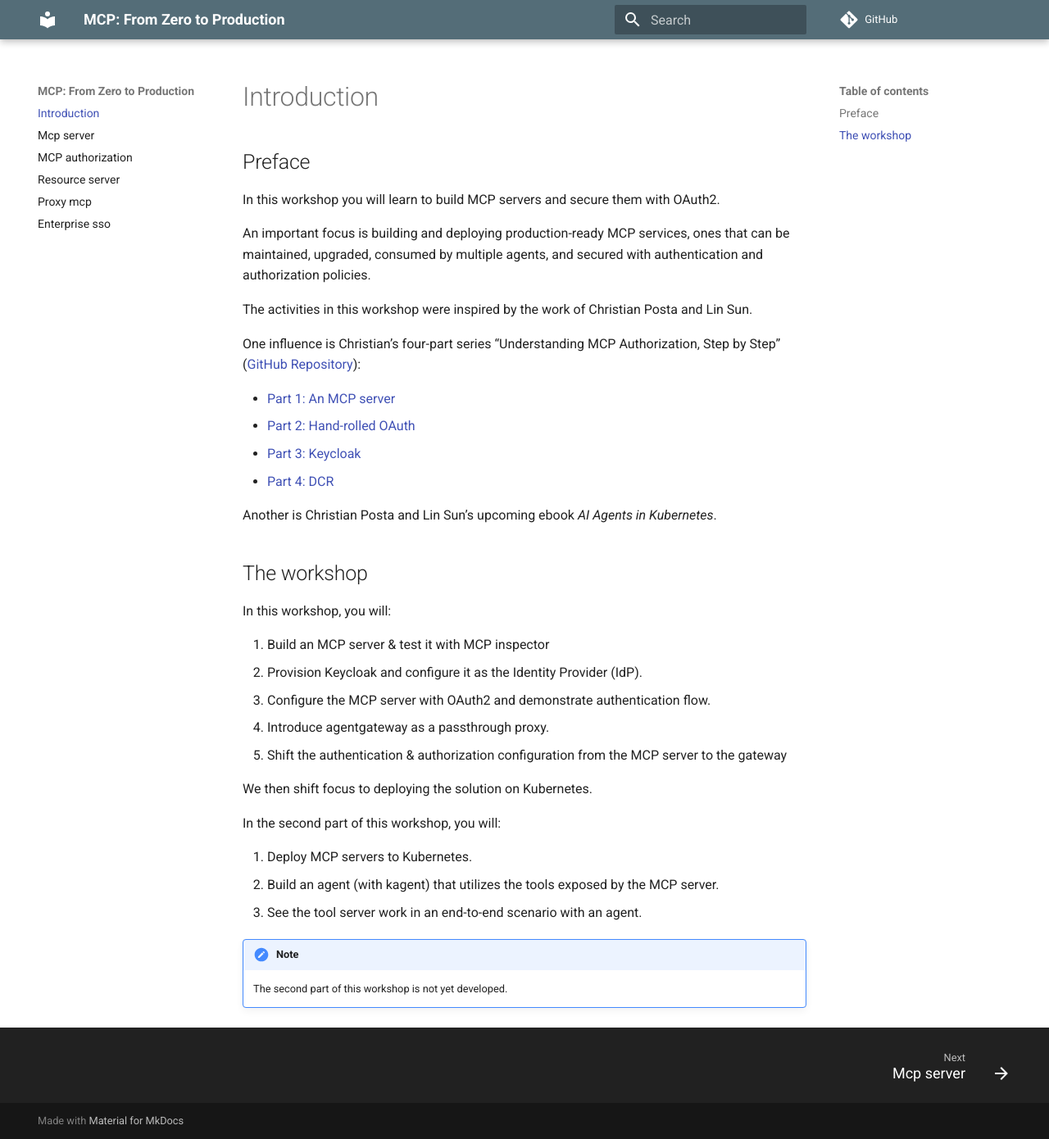
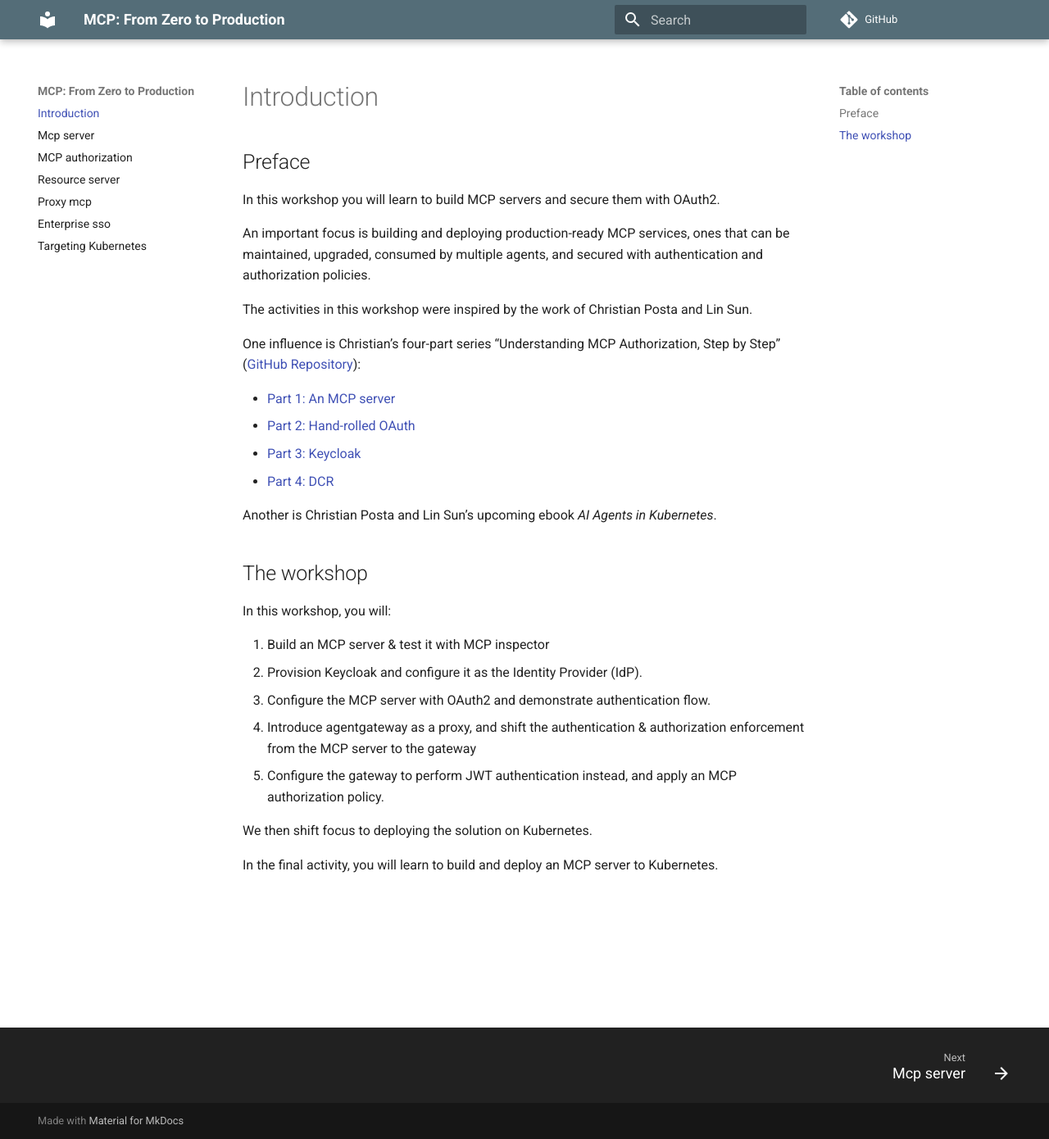
Before and after one commit to eitansuez/mcp-workshop, an MkDocs documentation site: the page built from docs/index.md, in a window 1280 px wide and 1390 px high. Shown: the whole window at 82% size. Built offline with MkDocs 1.6.1 and Material for MkDocs 9.7.7, drawn with Linux system fonts in a browser that asks for light colours; comment, search, counter and statistics services are not loaded.

Commit message:
preps for drafting last activity

```diff
--- a/docs/index.md
+++ b/docs/index.md
@@ -24,17 +24,9 @@
 1. Build an MCP server & test it with MCP inspector
 2. Provision Keycloak and configure it as the Identity Provider (IdP).
 3. Configure the MCP server with OAuth2 and demonstrate authentication flow.
-4. Introduce agentgateway as a passthrough proxy.
-5. Shift the authentication & authorization configuration from the MCP server to the gateway
+4. Introduce agentgateway as a proxy, and shift the authentication & authorization enforcement from the MCP server to the gateway
+5. Configure the gateway to perform JWT authentication instead, and apply an MCP authorization policy.
 
 We then shift focus to deploying the solution on Kubernetes.
 
-In the second part of this workshop, you will:
-
-1. Deploy MCP servers to Kubernetes.
-2. Build an agent (with kagent) that utilizes the tools exposed by the MCP server.
-3. See the tool server work in an end-to-end scenario with an agent.
-
-!!! note
-
-    The second part of this workshop is not yet developed.
+In the final activity, you will learn to build and deploy an MCP server to Kubernetes.
--- /dev/null
+++ b/docs/mcp-k8s.md
@@ -0,0 +1,3 @@
+# Targeting Kubernetes
+
+tbd
--- a/mkdocs.yaml
+++ b/mkdocs.yaml
@@ -21,6 +21,7 @@
 - resource-server.md
 - proxy-mcp.md
 - enterprise-sso.md
+- mcp-k8s.md
 markdown_extensions:
 - admonition
 - pymdownx.details
```
